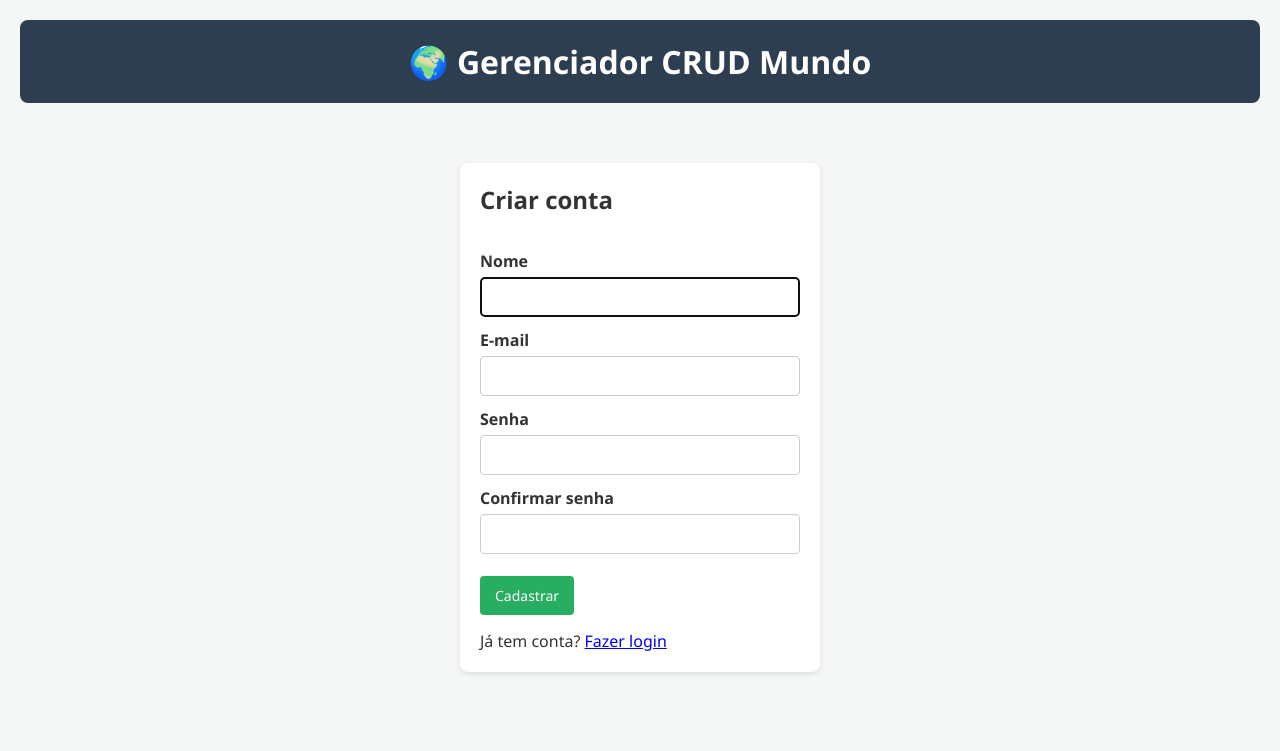
After one commit to Dinoquack15/Projeto-Web, a PHP site: page /views/login/registrar.php in a window 1280 px wide. The commit adds this page. Shown: the top 751 px of the page. Run offline with PHP 8.4, Linux system fonts and the light colour scheme.

Commit message:
27/08/2026 11:51

```diff
--- a/To_Do/CrudMundo/index.php
+++ b/To_Do/CrudMundo/index.php
@@ -1,5 +1,6 @@
 <?php
 require_once 'config/conexao.php';
+require_once 'config/auth.php';
 
 $totalCidades = $pdo->query("SELECT COUNT(*) FROM cidades")->fetchColumn();
 $totalPaises = $pdo->query("SELECT COUNT(*) FROM paises")->fetchColumn();
@@ -22,6 +23,7 @@ $cidadeMaisPopulosa = $pdo->query("SELECT nome, populacao FROM cidades ORDER BY
             <a href="views/governantes/index.php">Governantes</a>
             <a href="views/paises/index.php">Países</a>
             <a href="views/cidades/index.php">Cidades</a>
+                    <span style="color:#ecf0f1; margin-left:15px;">👤 <?= htmlspecialchars($_SESSION['usuario_nome']) ?> | <a href="views/login/logout.php">Sair</a></span>
         </nav>
     </header>
 
--- a/To_Do/CrudMundo/views/cidades/excluir.php
+++ b/To_Do/CrudMundo/views/cidades/excluir.php
@@ -1,5 +1,6 @@
 <?php
 require_once '../../config/conexao.php';
+require_once '../../config/auth.php';
 
 $id = $_GET['id'] ?? null;
 if ($id) {
--- a/To_Do/CrudMundo/views/cidades/index.php
+++ b/To_Do/CrudMundo/views/cidades/index.php
@@ -1,5 +1,6 @@
 <?php
 require_once '../../config/conexao.php';
+require_once '../../config/auth.php';
 
 $sql = "SELECT cid.*, p.nome AS pais_nome, g.nome AS governante_nome
         FROM cidades cid
@@ -24,6 +25,7 @@ $cidades = $pdo->query($sql)->fetchAll();
             <a href="../governantes/index.php">Governantes</a>
             <a href="../paises/index.php">Países</a>
             <a href="index.php">Cidades</a>
+                    <span style="color:#ecf0f1; margin-left:15px;">👤 <?= htmlspecialchars($_SESSION['usuario_nome']) ?> | <a href="../login/logout.php">Sair</a></span>
         </nav>
     </header>
 
--- a/To_Do/CrudMundo/views/cidades/salvar.php
+++ b/To_Do/CrudMundo/views/cidades/salvar.php
@@ -1,5 +1,6 @@
 <?php
 require_once '../../config/conexao.php';
+require_once '../../config/auth.php';
 
 $id = $_GET['id'] ?? null;
 $cid = ['nome'=>'', 'id_pais'=>'', 'id_governante'=>'', 'populacao'=>'', 'area_km2'=>'', 'clima'=>'', 'data_fundacao'=>''];
--- a/To_Do/CrudMundo/views/continentes/excluir.php
+++ b/To_Do/CrudMundo/views/continentes/excluir.php
@@ -1,5 +1,6 @@
 <?php
 require_once '../../config/conexao.php';
+require_once '../../config/auth.php';
 
 $id = $_GET['id'] ?? null;
 if ($id) {
--- a/To_Do/CrudMundo/views/continentes/index.php
+++ b/To_Do/CrudMundo/views/continentes/index.php
@@ -1,5 +1,6 @@
 <?php
 require_once '../../config/conexao.php';
+require_once '../../config/auth.php';
 
 $stmt = $pdo->query("SELECT * FROM continentes");
 $continentes = $stmt->fetchAll();
@@ -21,6 +22,7 @@ $continentes = $stmt->fetchAll();
             <a href="../governantes/index.php">Governantes</a>
             <a href="../paises/index.php">Países</a>
             <a href="../cidades/index.php">Cidades</a>
+                    <span style="color:#ecf0f1; margin-left:15px;">👤 <?= htmlspecialchars($_SESSION['usuario_nome']) ?> | <a href="../login/logout.php">Sair</a></span>
         </nav>
     </header>
 
--- a/To_Do/CrudMundo/views/continentes/salvar.php
+++ b/To_Do/CrudMundo/views/continentes/salvar.php
@@ -1,5 +1,6 @@
 <?php
 require_once '../../config/conexao.php';
+require_once '../../config/auth.php';
 
 $id = $_GET['id'] ?? null;
 $continente = ['nome' => '', 'populacao' => '', 'area_km2' => '', 'total_paises' => ''];
--- a/To_Do/CrudMundo/views/governantes/excluir.php
+++ b/To_Do/CrudMundo/views/governantes/excluir.php
@@ -1,5 +1,6 @@
 <?php
 require_once '../../config/conexao.php';
+require_once '../../config/auth.php';
 
 $id = $_GET['id'] ?? null;
 if ($id) {
--- a/To_Do/CrudMundo/views/governantes/index.php
+++ b/To_Do/CrudMundo/views/governantes/index.php
@@ -1,5 +1,6 @@
 <?php
 require_once '../../config/conexao.php';
+require_once '../../config/auth.php';
 
 $stmt = $pdo->query("SELECT * FROM governantes");
 $governantes = $stmt->fetchAll();
@@ -21,6 +22,7 @@ $governantes = $stmt->fetchAll();
             <a href="index.php">Governantes</a>
             <a href="../paises/index.php">Países</a>
             <a href="../cidades/index.php">Cidades</a>
+                    <span style="color:#ecf0f1; margin-left:15px;">👤 <?= htmlspecialchars($_SESSION['usuario_nome']) ?> | <a href="../login/logout.php">Sair</a></span>
         </nav>
     </header>
 
--- a/To_Do/CrudMundo/views/governantes/salvar.php
+++ b/To_Do/CrudMundo/views/governantes/salvar.php
@@ -1,5 +1,6 @@
 <?php
 require_once '../../config/conexao.php';
+require_once '../../config/auth.php';
 
 $id = $_GET['id'] ?? null;
 $gov = ['nome'=>'', 'partido_politico'=>'', 'data_nascimento'=>'', 'idade'=>'', 'data_inicio_mandato'=>'', 'data_fim_mandato'=>''];
--- /dev/null
+++ b/To_Do/CrudMundo/views/login/registrar.php
@@ -0,0 +1,96 @@
+<?php
+require_once '../../config/conexao.php';
+
+$erro = '';
+
+if ($_SERVER['REQUEST_METHOD'] === 'POST') {
+    $nome = trim($_POST['nome'] ?? '');
+    $email = trim($_POST['email'] ?? '');
+    $senha = $_POST['senha'] ?? '';
+    $confirmarSenha = $_POST['confirmar_senha'] ?? '';
+
+    if ($nome === '' || $email === '' || $senha === '') {
+        $erro = 'Preencha todos os campos.';
+    } elseif (strlen($senha) < 6) {
+        $erro = 'A senha deve ter pelo menos 6 caracteres.';
+    } elseif ($senha !== $confirmarSenha) {
+        $erro = 'As senhas não coincidem.';
+    } else {
+        $stmt = $pdo->prepare("SELECT id FROM usuarios WHERE email = ?");
+        $stmt->execute([$email]);
+
+        if ($stmt->fetch()) {
+            $erro = 'Já existe uma conta com esse e-mail.';
+        } else {
+            $hash = password_hash($senha, PASSWORD_DEFAULT);
+            $stmt = $pdo->prepare("INSERT INTO usuarios (nome, email, senha) VALUES (?, ?, ?)");
+            $stmt->execute([$nome, $email, $hash]);
+
+            header('Location: index.php?registrado=1');
+            exit;
+        }
+    }
+}
+?>
+<!DOCTYPE html>
+<html lang="pt-br">
+<head>
+    <meta charset="UTF-8">
+    <title>Cadastro - CRUD Mundo</title>
+    <link rel="stylesheet" href="../../css/style.css">
+    <style>
+        .login-box {
+            max-width: 360px;
+            margin: 60px auto;
+        }
+        .login-box form {
+            display: block;
+        }
+        .login-box label {
+            margin-top: 12px;
+        }
+        .mensagem-erro {
+            background: #fdecea;
+            color: #e74c3c;
+            padding: 10px;
+            border-radius: 4px;
+            margin-bottom: 15px;
+        }
+    </style>
+</head>
+<body>
+    <header>
+        <h1>🌍 Gerenciador CRUD Mundo</h1>
+    </header>
+
+    <div class="container login-box">
+        <h2>Criar conta</h2>
+        <br>
+
+        <?php if ($erro): ?>
+            <div class="mensagem-erro"><?= htmlspecialchars($erro) ?></div>
+        <?php endif; ?>
+
+        <form method="POST">
+            <label>Nome</label>
+            <input type="text" name="nome" value="<?= htmlspecialchars($_POST['nome'] ?? '') ?>" required autofocus>
+
+            <label>E-mail</label>
+            <input type="email" name="email" value="<?= htmlspecialchars($_POST['email'] ?? '') ?>" required>
+
+            <label>Senha</label>
+            <input type="password" name="senha" required minlength="6">
+
+            <label>Confirmar senha</label>
+            <input type="password" name="confirmar_senha" required minlength="6">
+
+            <br><br>
+            <button type="submit" class="btn">Cadastrar</button>
+        </form>
+
+        <p style="margin-top: 15px;">
+            Já tem conta? <a href="index.php">Fazer login</a>
+        </p>
+    </div>
+</body>
+</html>
--- a/To_Do/CrudMundo/views/paises/excluir.php
+++ b/To_Do/CrudMundo/views/paises/excluir.php
@@ -1,5 +1,6 @@
 <?php
 require_once '../../config/conexao.php';
+require_once '../../config/auth.php';
 
 $id = $_GET['id'] ?? null;
 
--- a/To_Do/CrudMundo/views/paises/index.php
+++ b/To_Do/CrudMundo/views/paises/index.php
@@ -1,5 +1,6 @@
 <?php
 require_once '../../config/conexao.php';
+require_once '../../config/auth.php';
 
 $sql = "SELECT p.*, c.nome AS continente_nome, g.nome AS governante_nome
         FROM paises p
@@ -25,6 +26,7 @@ $paises = $stmt->fetchAll();
             <a href="../governantes/index.php">Governantes</a>
             <a href="index.php">Países</a>
             <a href="../cidades/index.php">Cidades</a>
+                    <span style="color:#ecf0f1; margin-left:15px;">👤 <?= htmlspecialchars($_SESSION['usuario_nome']) ?> | <a href="../login/logout.php">Sair</a></span>
         </nav>
     </header>
 
--- a/To_Do/CrudMundo/views/paises/salvar.php
+++ b/To_Do/CrudMundo/views/paises/salvar.php
@@ -1,5 +1,6 @@
 <?php
 require_once '../../config/conexao.php';
+require_once '../../config/auth.php';
 
 $id = $_GET['id'] ?? null;
 $pais = ['nome'=>'', 'id_continente'=>'', 'id_governante'=>'', 'populacao'=>'', 'area_km2'=>'', 'idioma'=>'', 'clima'=>'', 'regime_politico'=>'', 'moeda'=>''];
```
Also changed, not shown: To_Do/CrudMundo/bd_mundo.sql (+8 -0 lines), To_Do/CrudMundo/config/auth.php (added, +26 -0 lines), To_Do/CrudMundo/views/login/index.php (added, +105 -0 lines), To_Do/CrudMundo/views/login/logout.php (added, +10 -0 lines).
